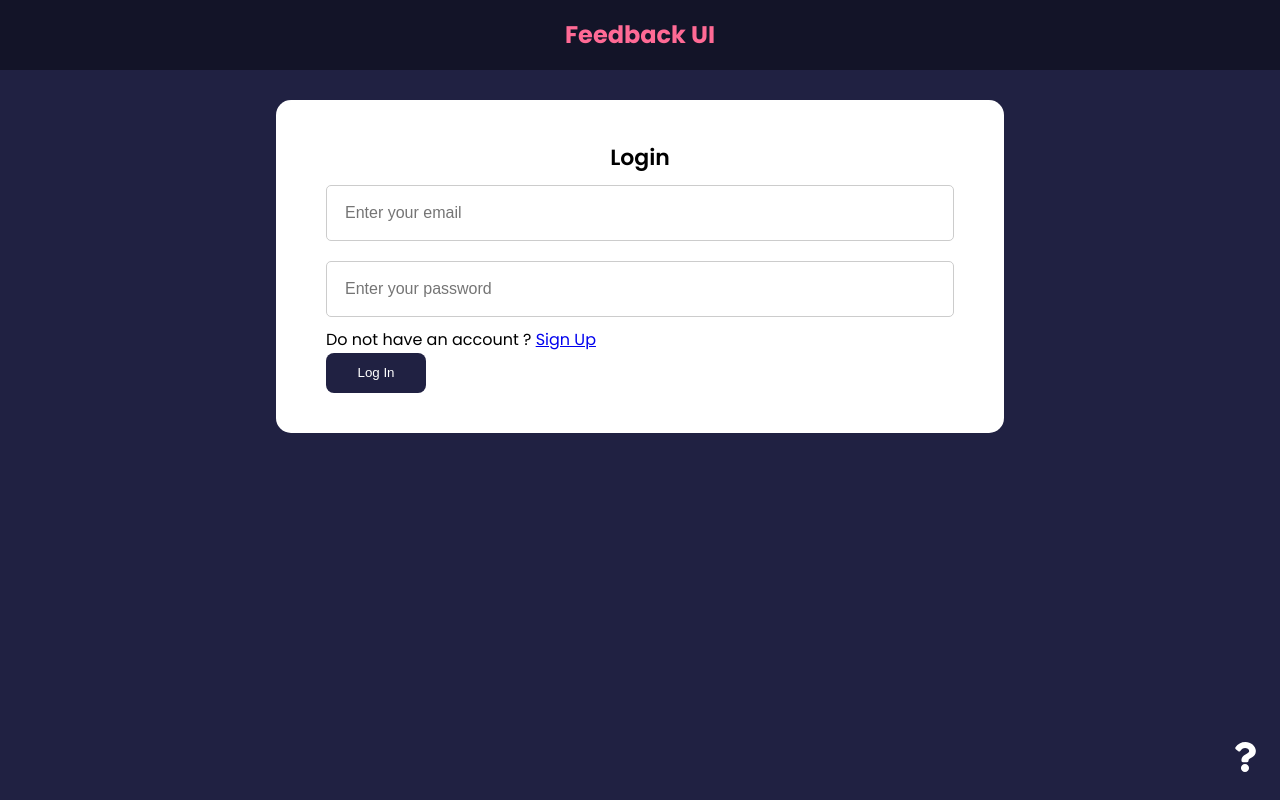
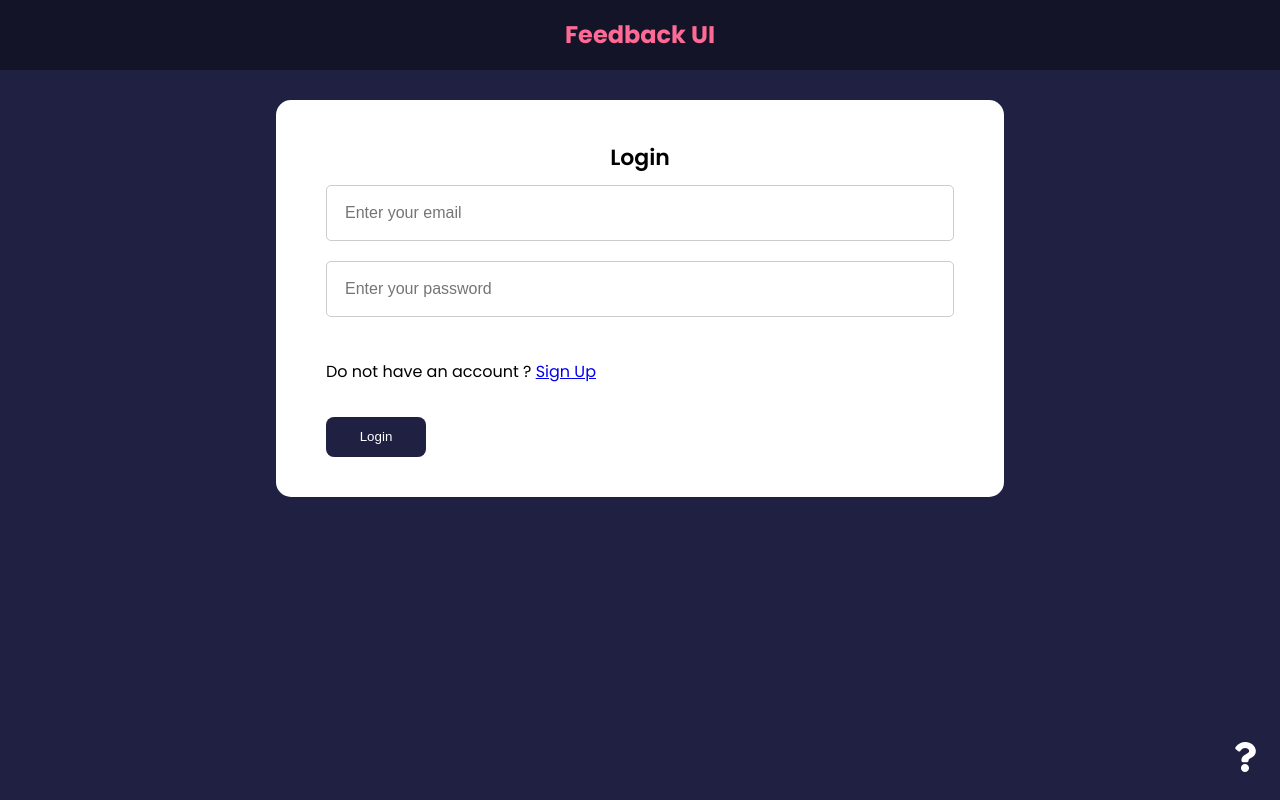
Before and after one commit to Saurabh13042004/feedback-ui, a React (Create React App) app: page /login in a window 1280 px wide. Built offline with nearby package versions, Linux system fonts and the light colour scheme; no server answers.

Commit message:
updated-02

```diff
--- a/public/index.html
+++ b/public/index.html
@@ -2,7 +2,7 @@
 <html lang="en">
   <head>
     <meta charset="utf-8" />
-    <link rel="icon" href="%PUBLIC_URL%/favicon.ico" />
+    <link rel="icon" href="https://static-00.iconduck.com/assets.00/positive-feedback-icon-1681x2048-tk7hq0sg.png" />
     <meta name="viewport" content="width=device-width, initial-scale=1" />
     <meta name="theme-color" content="#000000" />
     <meta
--- a/src/index.css
+++ b/src/index.css
@@ -26,7 +26,10 @@ ul {
   margin-left: 2rem;
   margin-right: 2rem;
 }
-
+.my-2{
+  margin-top: 2rem;
+  margin-bottom: 2rem;
+}
 .m-auto{
   margin: auto;
 }
--- a/src/pages/AboutPage.jsx
+++ b/src/pages/AboutPage.jsx
@@ -1,13 +1,14 @@
-import React from 'react'
-import Card from '../components/shared/Card'
-import {Link} from 'react-router-dom'
+import React from 'react';
+import Card from '../components/shared/Card';
+import { Link } from 'react-router-dom';
+
 function AboutPage() {
   return (
     <Card>
       <div className="about">
         <h1>About this Project</h1>
         <p>
-    Welcome to <strong>"Feedback UI,"</strong> a cutting-edge React application designed for leaving valuable feedback about products and services.
+          Welcome to <strong>"Feedback UI,"</strong> a cutting-edge React application designed for leaving valuable feedback about products and services. The project is now integrated with Firebase for data storage and user authentication.
         </p>
         <p><strong>Version:</strong> 1.0.0</p>
         <p>
@@ -18,16 +19,15 @@ function AboutPage() {
           <li><strong>Context API:</strong> Empowering efficient state management for seamless data sharing.</li>
           <li><strong>React Icons:</strong> Enhancing visual appeal and interactivity with icon components.</li>
           <li><strong>React Router DOM:</strong> Enabling smooth navigation and routing within the application.</li>
-    <li><strong>json-server:</strong> Used for simulating a REST API to handle data posting, updating, and deleting.</li>
+          <li><strong>Firebase:</strong> Integrated for secure data storage and user authentication.</li>
+          <li><strong>CSS:</strong> Styling for a visually appealing and user-friendly design.</li>
         </ul>
         <p>
-    <Link to="/">
-      Back to Home
-    </Link>
+          <Link to="/">Back to Home</Link>
         </p>
       </div>
     </Card>
-  )
+  );
 }
 
-export default AboutPage
+export default AboutPage;
--- a/src/pages/LoginPage.jsx
+++ b/src/pages/LoginPage.jsx
@@ -1,48 +1,62 @@
-import React, {useState}  from 'react';
-import { Link ,  useNavigate } from 'react-router-dom';
+import React, { useState } from 'react';
+import { Link, useNavigate } from 'react-router-dom';
 import Card from '../components/shared/Card';
-import { signInWithEmailAndPassword  } from 'firebase/auth';
+import { signInWithEmailAndPassword } from 'firebase/auth';
 import { auth } from '../firebase';
+import Spinner from '../components/shared/Spinner';
 
 function Login() {
-
     const [email, setEmail] = useState('');
     const [password, setPassword] = useState('');
+    const [errmsg, setErrmsg] = useState(null);
     const navigate = useNavigate();
+    const [isLoading,setIsLoading] = useState(false);
 
-    const handleSubmit = async (e) =>{
+    const handleSubmit = async (e) => {
         e.preventDefault();
-        await signInWithEmailAndPassword (auth , email, password)
-        .then((userCredential) => {
-            //Signed In
-
-            const user = userCredential.user;
-            console.log(user);
+        setIsLoading(true);
+        try {
+            await signInWithEmailAndPassword(auth, email, password);
             navigate('/home');
-        })
-        .catch((error)=>{
-            const errorCode = error.code;
+        } catch (error) {
             const errorMessage = error.message;
-            console.log(errorCode,errorMessage);
-        })
-
-
-
-    }
+            setErrmsg(errorMessage);
+            console.log(errorMessage);
+        }
+        setIsLoading(false);
+    };
 
     return (
         <Card>
             <h2>Login</h2>
 
-            <form className='login' autoComplete="off">
-                <input type="email" placeholder='Enter your email'  id="email"  value={email} onChange={(e)=>setEmail(e.target.value)}/>
-                <input type="password" placeholder='Enter your password' id="password" value={password} onChange={(e)=>setPassword(e.target.value)}/>
+            <form className='login' autoComplete='off'>
+                <input
+                    type='email'
+                    placeholder='Enter your email'
+                    id='email'
+                    value={email}
+                    onChange={(e) => setEmail(e.target.value)}
+                />
+                <input
+                    type='password'
+                    placeholder='Enter your password'
+                    id='password'
+                    value={password}
+                    onChange={(e) => setPassword(e.target.value)}
+                />
+                {errmsg && <p style={{ color: 'red' }}>{errmsg}</p>}
 
-                <p> Do not have an account ?  <Link to='/'>Sign Up</Link> </p>
-                <button type='submit' className='btn btn-primary' onClick={handleSubmit}>Log In</button>
+                <p className='my-2'>
+
+                    Do not have an account ? <Link to='/'>Sign Up</Link>
+                </p>
+                <button type='submit' className='btn btn-primary' onClick={handleSubmit} disabled={isLoading}>
+                    {isLoading ? <Spinner/> : 'Login'}
+                </button>
             </form>
         </Card>
     );
 }
 
-export default Login
+export default Login;
--- a/src/pages/Signup.jsx
+++ b/src/pages/Signup.jsx
@@ -3,16 +3,20 @@ import { Link ,  useNavigate } from 'react-router-dom';
 import Card from '../components/shared/Card';
 import { createUserWithEmailAndPassword, updateProfile } from 'firebase/auth';
 import { auth } from '../firebase';
+import Spinner from '../components/shared/Spinner';
 
 function Signup() {
 
     const [name, setName] = useState('');
     const [email, setEmail] = useState('');
     const [password, setPassword] = useState('');
+    const [errmsg, setErrmsg] = useState(null);
     const navigate = useNavigate();
+    const [isLoading, setIsLoading] = useState(false);
 
     const handleSubmit = async (e) =>{
         e.preventDefault();
+        setIsLoading(true);
         await createUserWithEmailAndPassword(auth , email, password)
         .then((userCredential) => {
             //Signed In
@@ -25,8 +29,10 @@ function Signup() {
         .catch((error)=>{
             const errorCode = error.code;
             const errorMessage = error.message;
+            setErrmsg(errorMessage);
             console.log(errorCode,errorMessage);
         })
+        setIsLoading(false);
 
 
 
@@ -41,8 +47,10 @@ function Signup() {
                 <input type="email" placeholder='Enter your email'  id="email"  value={email} onChange={(e)=>setEmail(e.target.value)}/>
                 <input type="password" placeholder='Enter your password' id="password" value={password} onChange={(e)=>setPassword(e.target.value)}/>
 
-                <p>Already having an account <Link to='/login'>Login</Link> </p>
-                <button type='submit' className='btn btn-primary' onClick={handleSubmit}>Sign Up</button>
+                {errmsg && <p style={{ color: 'red' }}>{errmsg}</p>}
+
+                <p className='my-2'>Already having an account <Link to='/login'>Login</Link> </p>
+                <button type='submit' className='btn btn-primary ' onClick={handleSubmit} disabled={isLoading}>{isLoading?<Spinner/>:'Signup'}</button>
             </form>
         </Card>
     );
```
Lines whose indentation alone changed are shown as unchanged.
